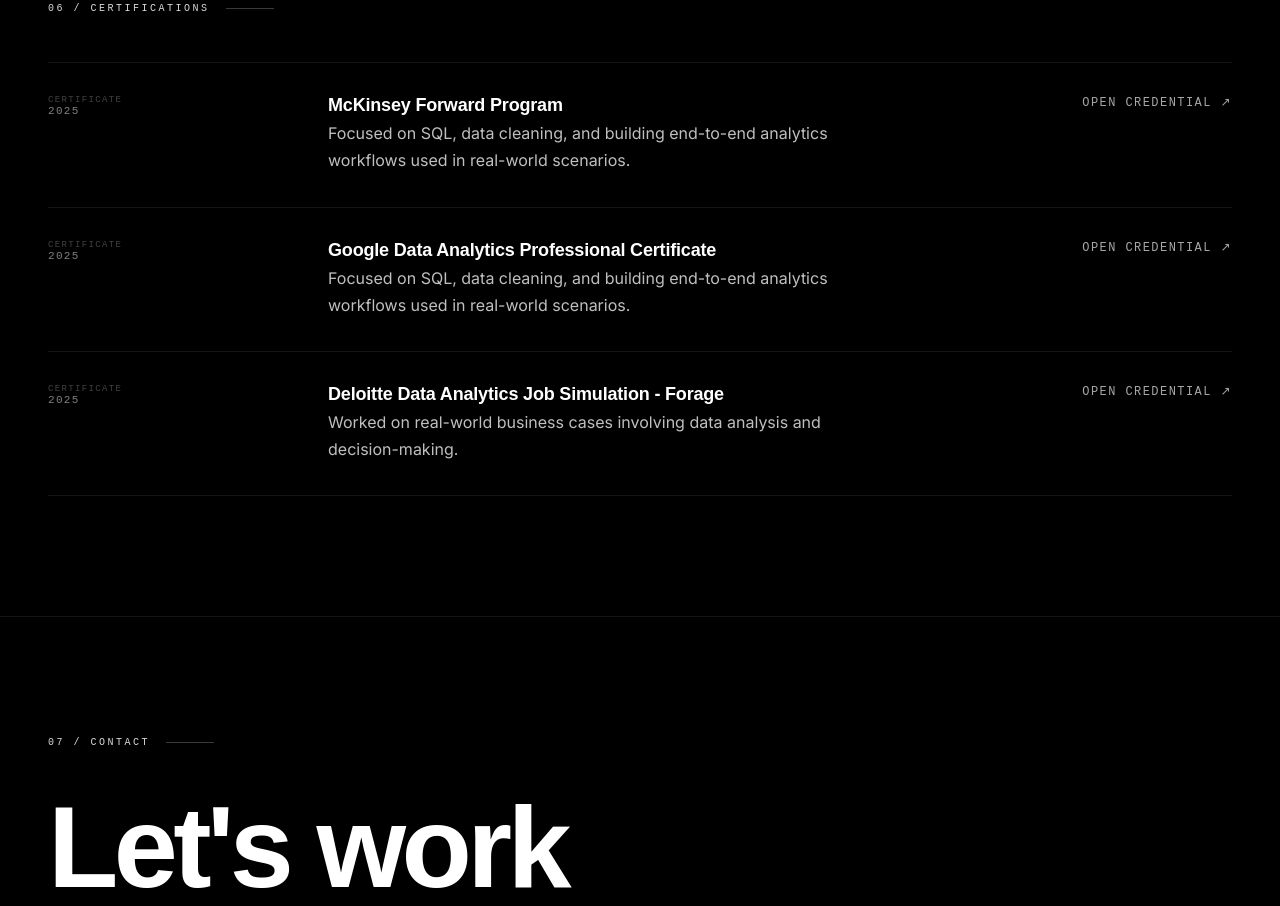
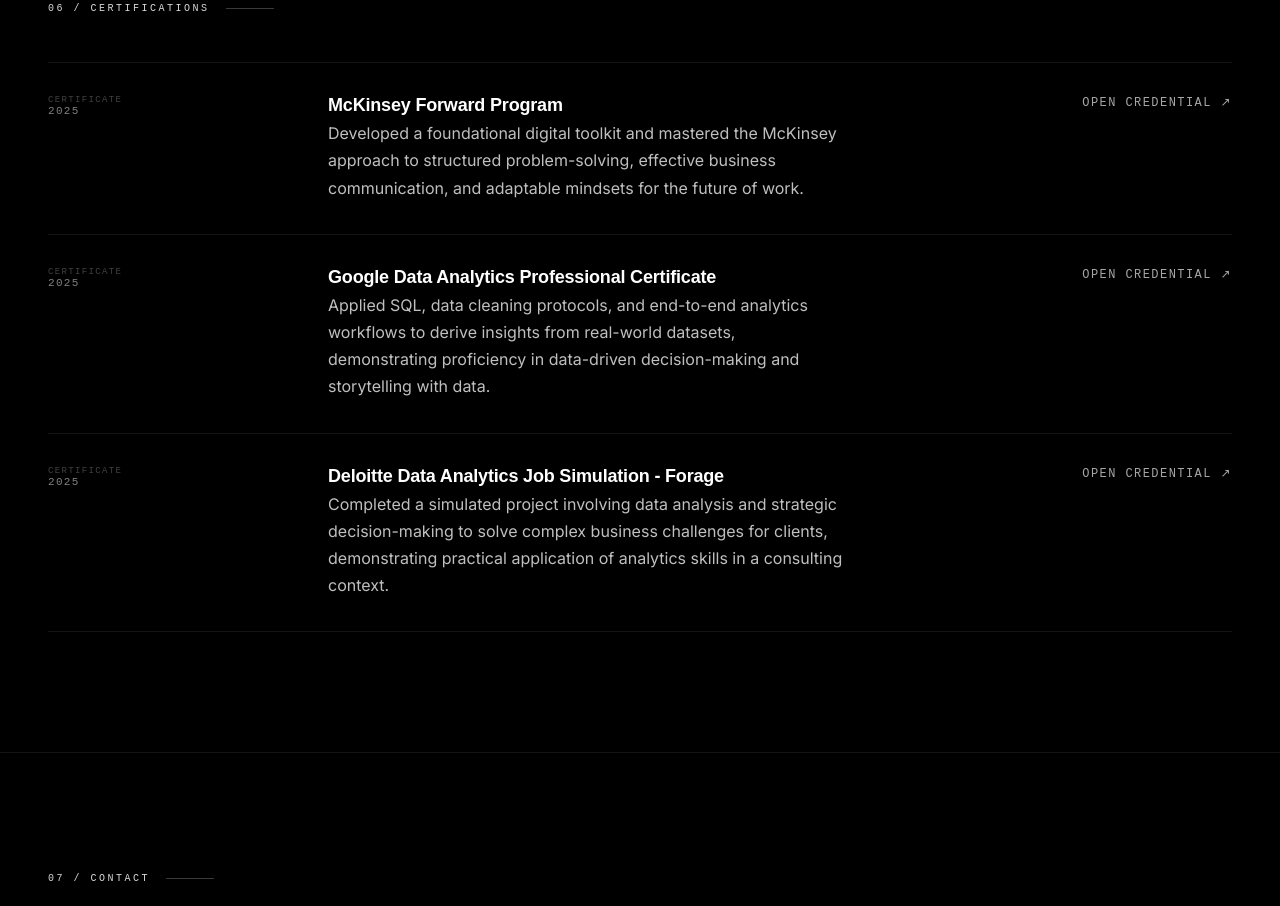
Before and after one commit to itsmeamitesh01/portfolio, a Next.js app: page / in a window 1280 px wide. Shown: the part 4400-5306 px from the top of the page. Built offline with nearby package versions, Linux system fonts and the light colour scheme.

Commit message:
update certificates

```diff
--- a/app/page.tsx
+++ b/app/page.tsx
@@ -132,19 +132,19 @@
     name: "McKinsey Forward Program",
     year: "2025",
     url: "https://www.credly.com/badges/6fc21eca-7f2b-449b-883d-e0eba431aa57/public_url",
-    desc: "Focused on SQL, data cleaning, and building end-to-end analytics workflows used in real-world scenarios."
+    desc: "Developed a foundational digital toolkit and mastered the McKinsey approach to structured problem-solving, effective business communication, and adaptable mindsets for the future of work."
   },
   {
     name: "Google Data Analytics Professional Certificate",
     year: "2025",
     url: "https://drive.google.com/file/d/1bPdJuyfHFuPwSlZ6Ao7Iru_taLhZqZo0/view",
-    desc: "Focused on SQL, data cleaning, and building end-to-end analytics workflows used in real-world scenarios."
+    desc: "Applied SQL, data cleaning protocols, and end-to-end analytics workflows to derive insights from real-world datasets, demonstrating proficiency in data-driven decision-making and storytelling with data."
   },
    {
     name: "Deloitte Data Analytics Job Simulation - Forage",
     year: "2025",
     url: "https://drive.google.com/file/d/1Cy1gOlTarNvz5eQNKmGqnQUAzGKOBaE5/view",
-    desc: "Worked on real-world business cases involving data analysis and decision-making."
+    desc: "Completed a simulated project involving data analysis and strategic decision-making to solve complex business challenges for clients, demonstrating practical application of analytics skills in a consulting context."
   },
 
 ];
```
